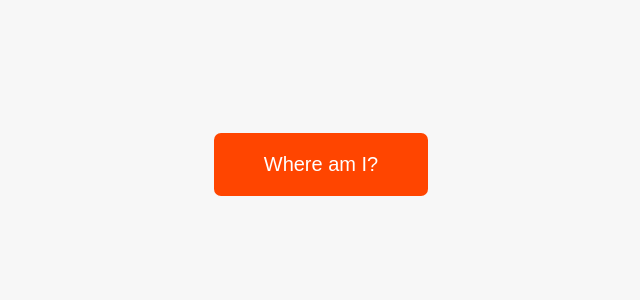
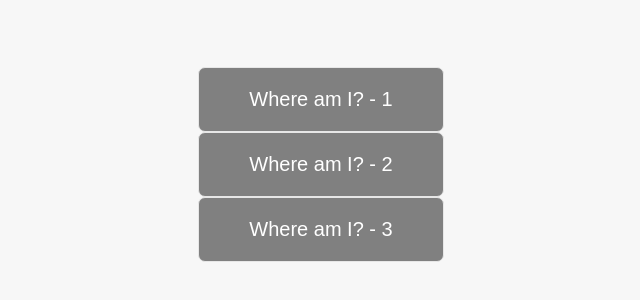
Before and after one commit to Vryzas/Javascript-tutorials, a plain HTML site: page 16-Asynchronous/starter/index.html in a window 1280 px wide. Shown: the part 236-536 px from the top of the page, without its empty margins (319-959 px from the left). Drawn offline with Linux system fonts and the light colour scheme.

Commit message:
added buttons/css changes

```diff
--- a/16-Asynchronous/starter/index.html
+++ b/16-Asynchronous/starter/index.html
@@ -24,7 +24,15 @@
         </article>
         -->
       </div>
-      <button class="btn-country">Where am I?</button>
+      <button class="btn-country" data.param="52.508, 13.381">
+        Where am I? - 1
+      </button>
+      <button class="btn-country" data.param="19.037, 72.873">
+        Where am I? - 2
+      </button>
+      <button class="btn-country" data.param="-33.933, 18.474">
+        Where am I? - 3
+      </button>
       <div class="images"></div>
     </main>
   </body>
--- a/16-Asynchronous/starter/style.css
+++ b/16-Asynchronous/starter/style.css
@@ -99,12 +99,13 @@ body {
 }
 
 .btn-country {
-  border: none;
+  border: 1px solid #e7e7e7;
+  background-color: grey;
   font-size: 2rem;
   padding: 2rem 5rem;
   border-radius: 0.7rem;
   color: white;
-  background-color: orangered;
+  /* background-color: orangered; */
   cursor: pointer;
 }
 
```
